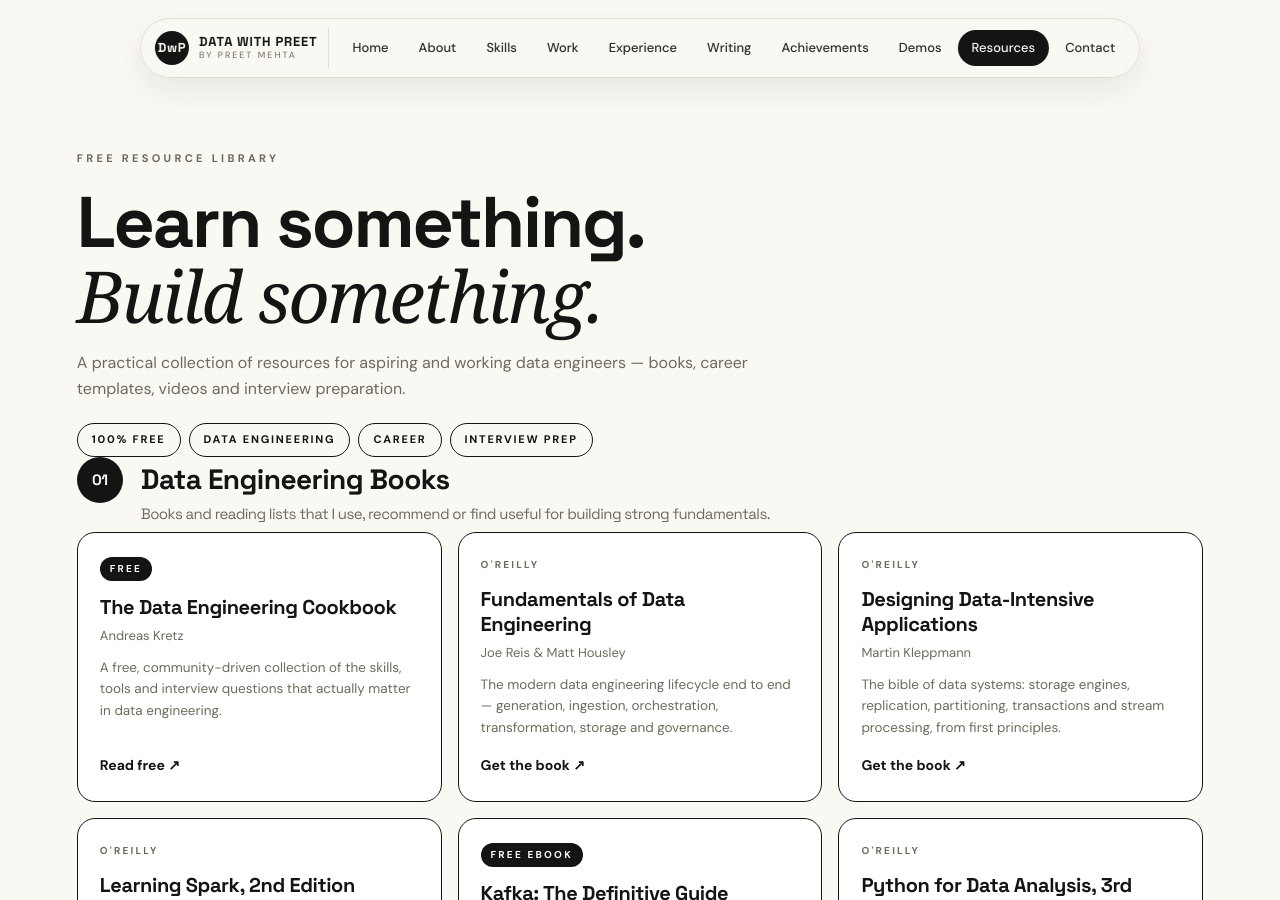
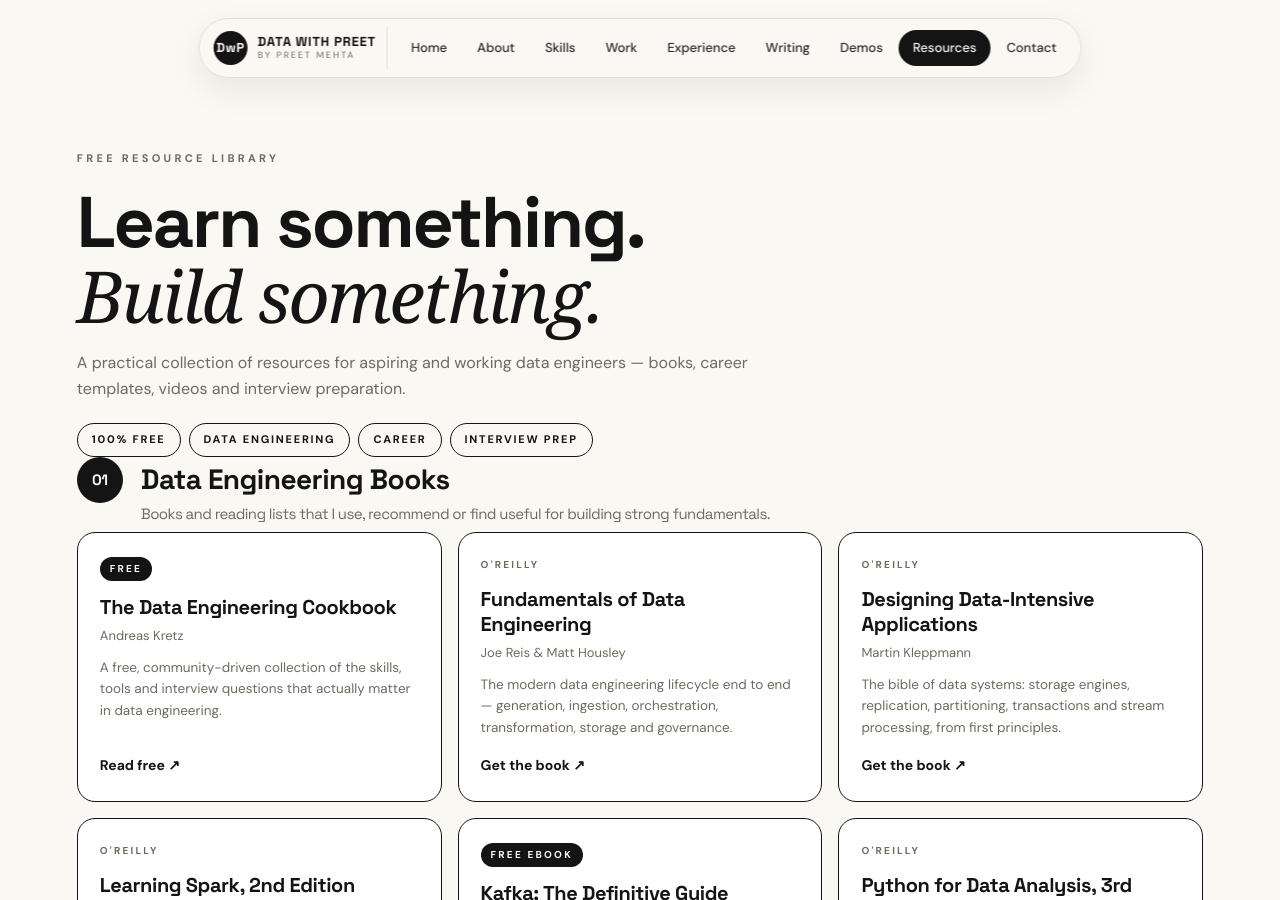
Before and after one commit to datawithpreet/datawithpreet.github.io, a Jekyll site: the page resources.html, which Jekyll copies as it is, in a window 1280 px wide and 900 px high. Built offline with Jekyll 4.4.1, drawn with Linux system fonts in a browser that asks for light colours.

Commit message:
Nav: unified set, Resources active

```diff
--- a/resources.html
+++ b/resources.html
@@ -9,7 +9,7 @@
   <link rel="preconnect" href="https://fonts.googleapis.com">
   <link rel="preconnect" href="https://fonts.gstatic.com" crossorigin>
   <link href="https://fonts.googleapis.com/css2?family=DM+Sans:wght@400;500;600;700&family=Space+Grotesk:wght@400;500;600;700&display=swap" rel="stylesheet">
-  <link rel="stylesheet" href="assets/css/style.css?v=20261012a">
+  <link rel="stylesheet" href="assets/css/style.css?v=20261012b">
   <meta property="og:title" content="Free Resources | Preet Mehta">
   <meta property="og:image" content="https://datawithpreet.github.io/assets/img/preet-creator.jpg">
   <noscript><style>.reveal{opacity:1!important;transform:none!important}.section-title{clip-path:none!important}</style></noscript>
@@ -28,9 +28,8 @@
       <a href="index.html#work">Work</a>
       <a href="index.html#experience">Experience</a>
       <a href="index.html#writing">Writing</a>
-      <a href="index.html#achievements">Achievements</a>
       <a href="demos.html">Demos</a>
-      <a class="active" href="#books">Resources</a>
+      <a class="active" href="resources.html">Resources</a>
       <a href="index.html#contact">Contact</a>
     </nav>
   </header>
```
